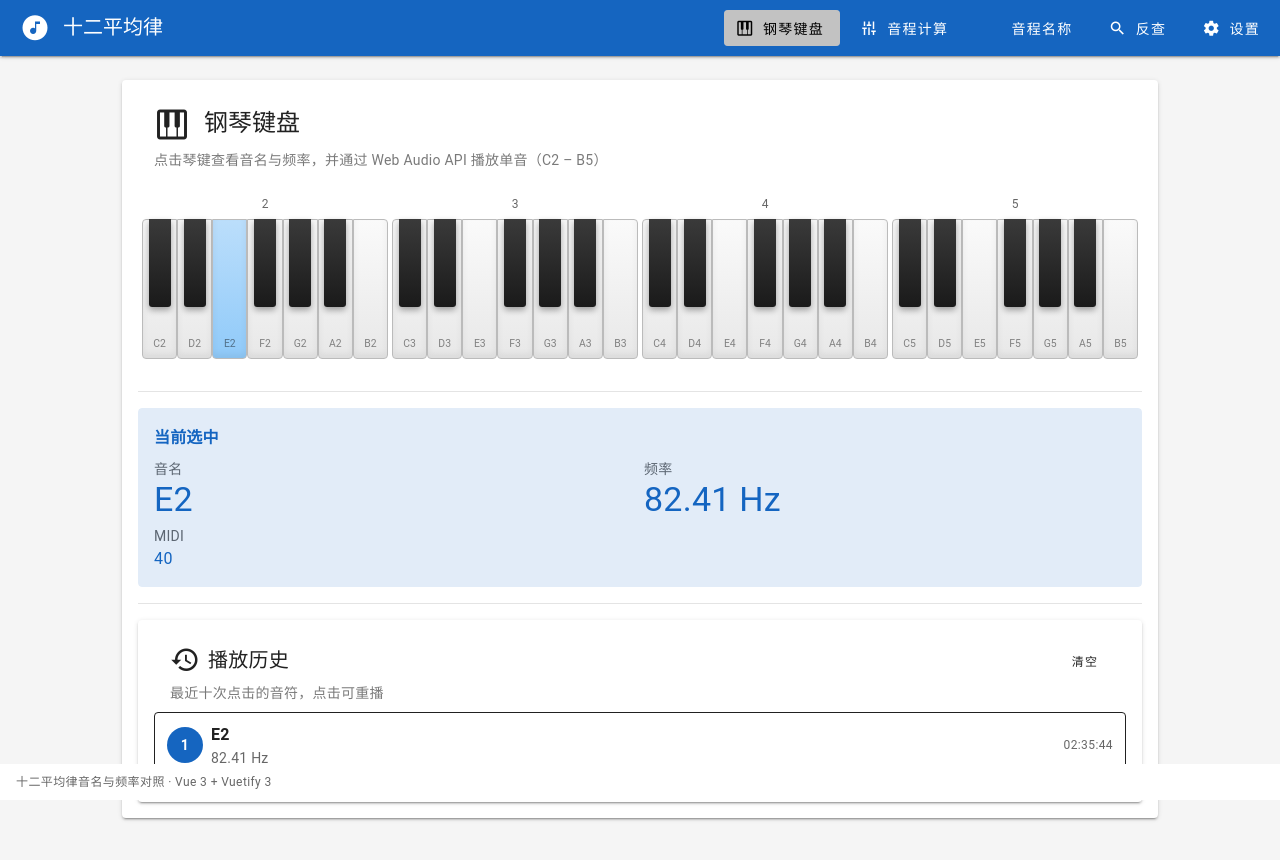
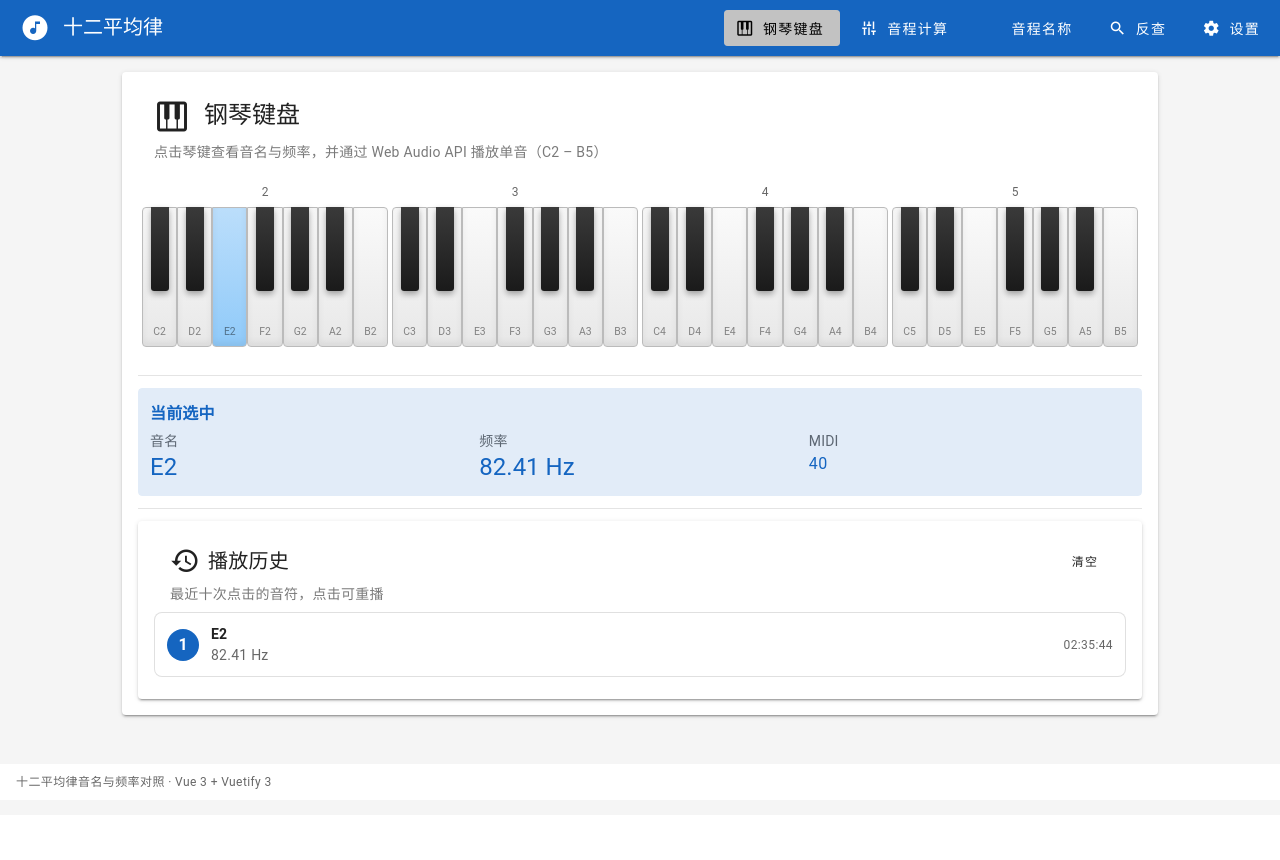
Before and after one commit to LcjGitHub/label-6125, a Vue app: page / in a window 1280 px wide. Both pictures are taken after a click on the button "E2". Shown: the top 860 px of the page. After the commit the page ends 815 px from the top, so only its background shows below. Built offline with nearby package versions, Linux system fonts and the light colour scheme.

Commit message:
.913020344866380:3af4acc83994d93ab68047e29664631b_6a2b8b7036d898ac98c44882.6a2b8f6a36d898ac98c44b20.6a2b8f6a7db10e89f7558c65:Trae CN.T(2026/6/12 12:57:46)

```diff
--- a/src/components/NoteHistoryList.vue
+++ b/src/components/NoteHistoryList.vue
@@ -48,36 +48,25 @@ function handleItemClick(item: NoteHistoryItem) {
     </v-card-subtitle>
 
     <div v-if="hasHistory" class="history-list">
-      <v-card
+      <button
         v-for="(item, index) in history"
         :key="item.timestamp"
-        class="history-item mb-2"
-        variant="outlined"
+        type="button"
+        class="history-item"
+        :aria-label="`播放 ${item.note.name}，${item.note.frequency.toFixed(2)} 赫兹`"
         @click="handleItemClick(item)"
       >
-        <v-card-text class="py-2 px-3">
-          <v-row align="center" dense>
-            <v-col cols="auto">
-              <v-avatar size="36" color="primary" class="text-white font-weight-bold">
-                {{ index + 1 }}
-              </v-avatar>
-            </v-col>
-            <v-col>
-              <div class="text-subtitle-1 font-weight-bold">
-                {{ item.note.name }}
-              </div>
-              <div class="text-body-2 text-medium-emphasis">
-                {{ item.note.frequency.toFixed(2) }} Hz
-              </div>
-            </v-col>
-            <v-col cols="auto">
-              <div class="text-caption text-medium-emphasis">
-                {{ formatTime(item.timestamp) }}
-              </div>
-            </v-col>
-          </v-row>
-        </v-card-text>
-      </v-card>
+        <v-avatar size="32" color="primary" class="text-white font-weight-bold mr-3">
+          {{ index + 1 }}
+        </v-avatar>
+        <div class="history-item-info">
+          <span class="text-subtitle-2 font-weight-bold">{{ item.note.name }}</span>
+          <span class="text-body-2 text-medium-emphasis">{{ item.note.frequency.toFixed(2) }} Hz</span>
+        </div>
+        <div class="history-item-time text-caption text-medium-emphasis">
+          {{ formatTime(item.timestamp) }}
+        </div>
+      </button>
     </div>
 
     <div v-else class="text-body-1 text-medium-emphasis text-center py-6">
@@ -88,8 +77,18 @@ function handleItemClick(item: NoteHistoryItem) {
 
 <style scoped>
 .history-item {
+  display: flex;
+  align-items: center;
+  width: 100%;
+  padding: 10px 12px;
+  margin-bottom: 6px;
+  border: 1px solid rgba(var(--v-border-color), var(--v-border-opacity));
+  border-radius: 8px;
+  background: rgb(var(--v-theme-surface));
   cursor: pointer;
+  text-align: left;
   transition: all 0.2s ease;
+  font-family: inherit;
 }
 
 .history-item:hover {
@@ -97,6 +96,24 @@ function handleItemClick(item: NoteHistoryItem) {
   box-shadow: 0 2px 8px rgba(0, 0, 0, 0.1);
 }
 
+.history-item:focus-visible {
+  outline: 2px solid var(--v-theme-primary);
+  outline-offset: 2px;
+  border-color: var(--v-theme-primary);
+}
+
+.history-item-info {
+  display: flex;
+  flex-direction: column;
+  flex: 1;
+  min-width: 0;
+}
+
+.history-item-time {
+  flex-shrink: 0;
+  margin-left: 8px;
+}
+
 .history-list {
   max-height: 320px;
   overflow-y: auto;
--- a/src/components/PianoKeyboard.vue
+++ b/src/components/PianoKeyboard.vue
@@ -182,18 +182,18 @@ function stopPropagation(e: Event) {
   top: 0;
   left: 0;
   right: 0;
-  height: 88px;
+  height: 60%;
   pointer-events: none;
 }
 
 .piano-keyboard--compact .black-keys {
-  height: 55px;
+  height: 55%;
 }
 
 .black-key {
   position: absolute;
-  width: 45%;
-  max-width: 22px;
+  width: 32%;
+  max-width: 18px;
   height: 100%;
   transform: translateX(-50%);
   background: linear-gradient(180deg, #3a3a3a 0%, #1a1a1a 100%);
@@ -204,8 +204,8 @@ function stopPropagation(e: Event) {
 }
 
 .piano-keyboard--compact .black-key {
-  width: 40%;
-  max-width: 18px;
+  width: 28%;
+  max-width: 15px;
 }
 
 .black-key.key--active {
--- a/src/views/PianoView.vue
+++ b/src/views/PianoView.vue
@@ -35,7 +35,7 @@ async function handleHistoryItemClick(item: NoteHistoryItem) {
 </script>
 
 <template>
-  <v-container fluid class="py-6">
+  <v-container fluid class="pa-4 pb-16">
     <v-row justify="center">
       <v-col cols="12" lg="10">
         <v-card elevation="2" class="pa-4">
@@ -45,7 +45,7 @@ async function handleHistoryItemClick(item: NoteHistoryItem) {
             </v-icon>
             钢琴键盘
           </v-card-title>
-          <v-card-subtitle class="mb-4">
+          <v-card-subtitle class="mb-3">
             点击琴键查看音名与频率，并通过 Web Audio API 播放单音（C2 – B5）
           </v-card-subtitle>
 
@@ -55,35 +55,35 @@ async function handleHistoryItemClick(item: NoteHistoryItem) {
             @key-click="handleKeyClick"
           />
 
-          <v-divider class="my-4" />
+          <v-divider class="my-3" />
 
           <v-card
             variant="tonal"
             color="primary"
-            class="pa-4"
+            class="pa-3"
           >
             <template v-if="activeNote">
-              <div class="text-subtitle-1 font-weight-bold mb-2">
+              <div class="text-subtitle-1 font-weight-bold mb-1">
                 当前选中
               </div>
               <v-row dense>
-                <v-col cols="12" sm="6">
+                <v-col cols="6" sm="4">
                   <div class="text-body-2 text-medium-emphasis">
                     音名
                   </div>
-                  <div class="text-h4">
+                  <div class="text-h5">
                     {{ activeNote.name }}
                   </div>
                 </v-col>
-                <v-col cols="12" sm="6">
+                <v-col cols="6" sm="4">
                   <div class="text-body-2 text-medium-emphasis">
                     频率
                   </div>
-                  <div class="text-h4">
-                    {{ activeNote.frequency }} Hz
+                  <div class="text-h5">
+                    {{ activeNote.frequency.toFixed(2) }} Hz
                   </div>
                 </v-col>
-                <v-col cols="12">
+                <v-col cols="6" sm="4">
                   <div class="text-body-2 text-medium-emphasis">
                     MIDI
                   </div>
@@ -100,7 +100,7 @@ async function handleHistoryItemClick(item: NoteHistoryItem) {
             </template>
           </v-card>
 
-          <v-divider class="my-4" />
+          <v-divider class="my-3" />
 
           <NoteHistoryList @item-click="handleHistoryItemClick" />
         </v-card>
```
